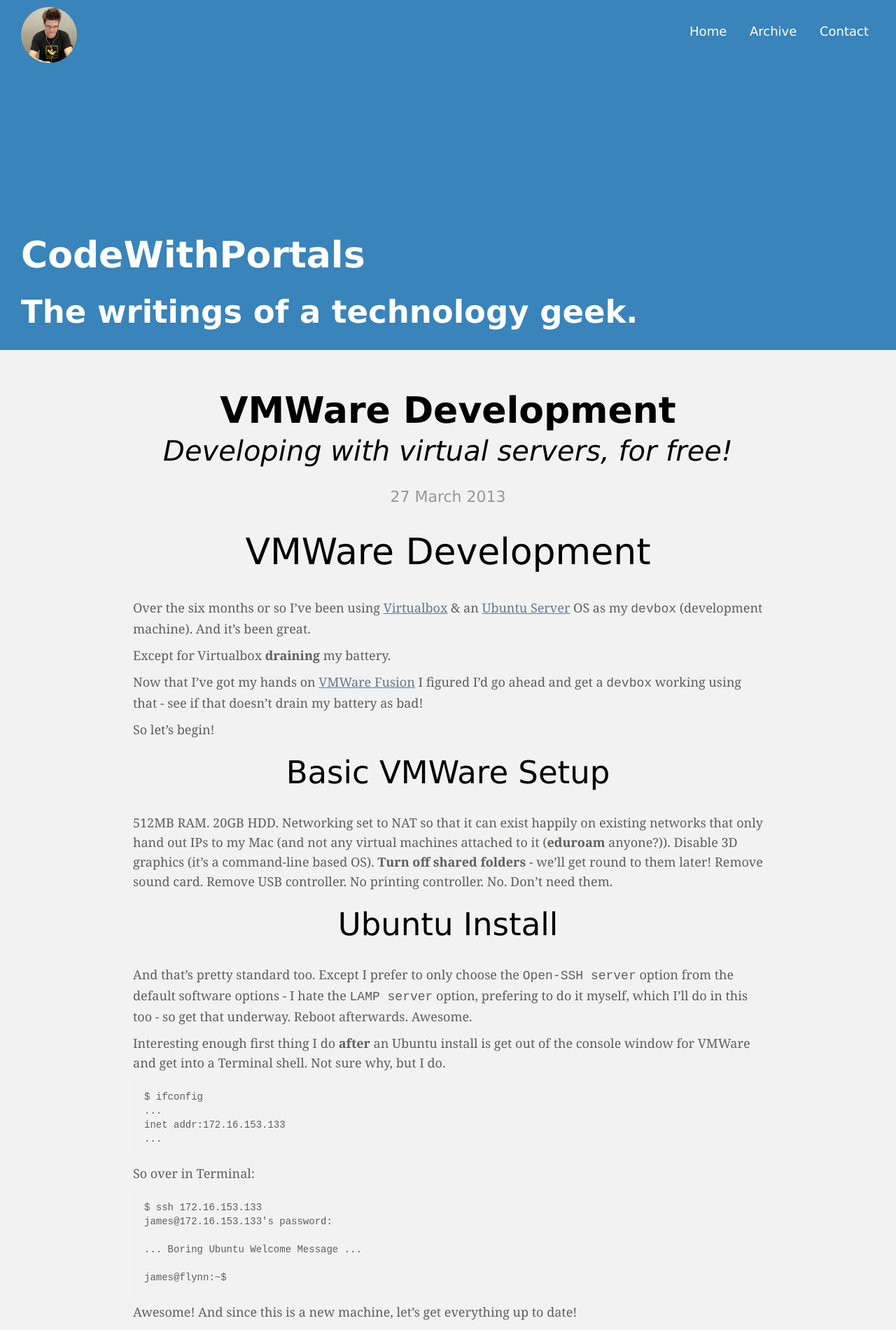
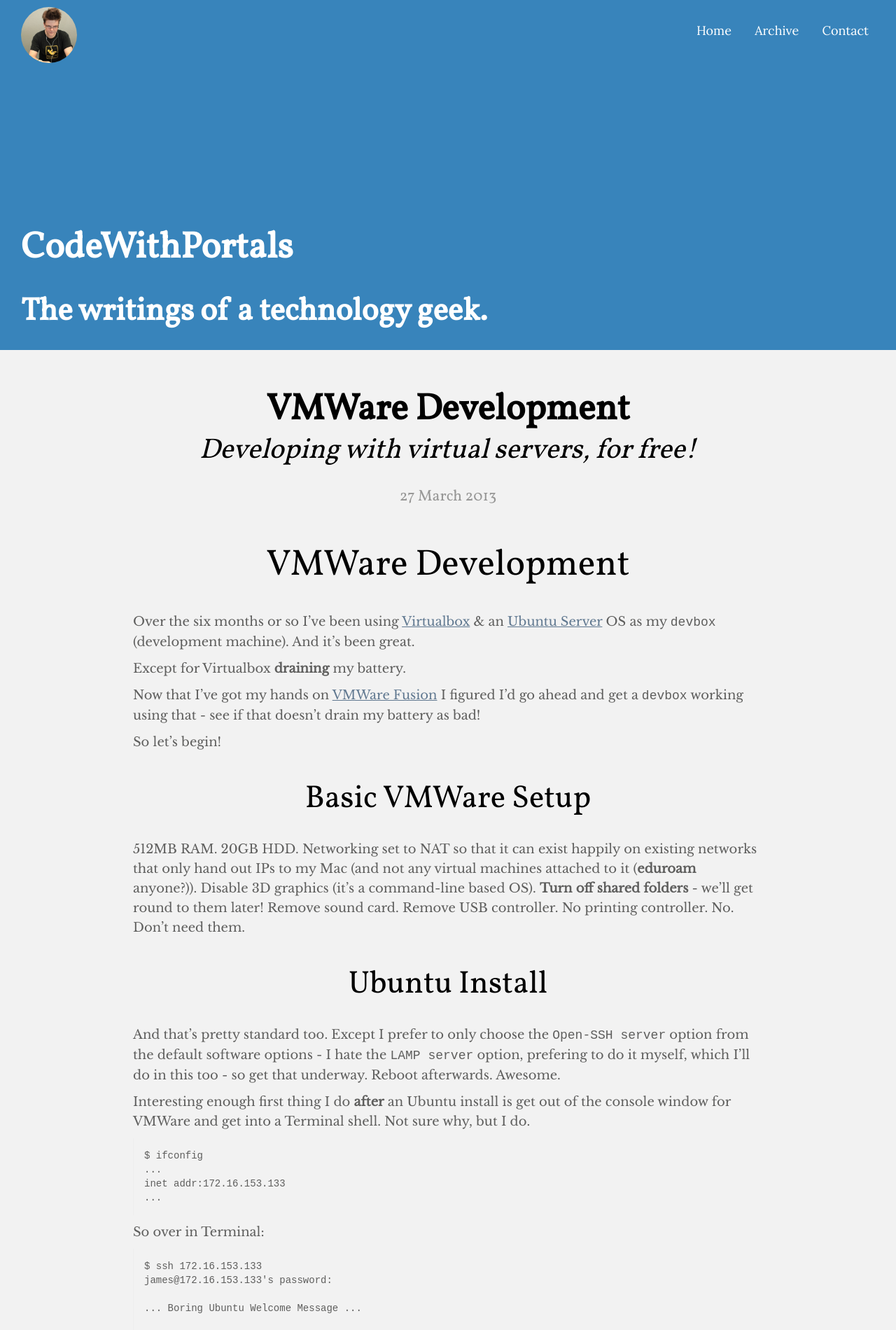
Before and after one commit to paddlesimon/codewithportals, a Jekyll site: the page built from index.html, in a window 1280 px wide. Shown: the top 1900 px of the page at 70% size. Built offline with Jekyll 4.4.1, drawn with Linux system fonts in a browser that asks for light colours.

Commit message:
I have no idea what was changed here. But stuff was changed. So meh.

```diff
--- a/_config.yml
+++ b/_config.yml
@@ -4,6 +4,8 @@ title: CodeWithPortals
 tagline: The writings of a technology geek.
 url: http://codewithportals.com
 
+source: .
+destination: ./_site
 safe: true
 lsi: false
 pygments: true
--- a/assets/style.css
+++ b/assets/style.css
@@ -1,4 +1,5 @@
 
+	@import url('http://fonts.googleapis.com/css?family=Arvo|Lora|Libre+Baskerville|Vollkorn');
 	@import url('stylesheets/reset.css');
 	@import url('stylesheets/layout.css');
 	@import url('stylesheets/style.css');
--- a/assets/stylesheets/style.css
+++ b/assets/stylesheets/style.css
@@ -2,14 +2,14 @@
 	body {
 		background: #1e1e1e;
 		color: #5e5e5d;
-		font-family: Georgia, Cambria, "Times New Roman", Times, serif;
+		font-family: 'Libre Baskerville', serif;
 		font-size: 18px;
 		line-height: 28px;
 	}
 
 	h1, h2, h3, h4, h5, h6 {
 		color: #000;
-		font-family: "Myriad Pro", "Lucida Grande", "Lucida Sans Unicode", "Lucida Sans", Geneva, Verdana, sans-serif;
+		font-family: 'Vollkorn', sans-serif;
 		font-weight: normal;
 		margin: 20px 0 30px 0;
 	}
@@ -17,16 +17,19 @@
 		h1 {
 			font-size: 52px;
 			line-height: 72px;
+			margin-top: 50px;
 		}
 
 		h2 {
 			font-size: 45px;
 			line-height: 55px;
+			margin-top: 40px;
 		}
 
 		h3 {
 			font-size: 34px;
 			line-height: 44px;
+			margin-top: 30px;
 		}
 
 		h4 {
@@ -76,7 +79,7 @@
 
 		header nav ul li a {
 			color: #fff;
-			font-family: "Myriad Pro", "Lucida Grande", "Lucida Sans Unicode", "Lucida Sans", Geneva, Verdana, sans-serif;
+			font-family: 'Lora', sans-serif;
 			padding: 1em 0.5em;
 			text-decoration: none;
 		}
```
